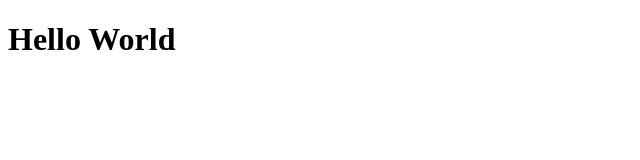
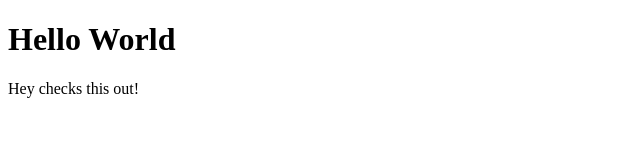
Before and after one commit to jgreen721/reployapp, a plain HTML site: page index.html in a window 1280 px wide. Shown: the whole page, without its empty margins (0-640 px from the left). Drawn offline with Linux system fonts and the light colour scheme.

Commit message:
added a caption

```diff
--- a/index.html
+++ b/index.html
@@ -8,5 +8,6 @@
   </head>
   <body>
     <h1>Hello World</h1>
+    <p>Hey checks this out!</p>
   </body>
 </html>
```
